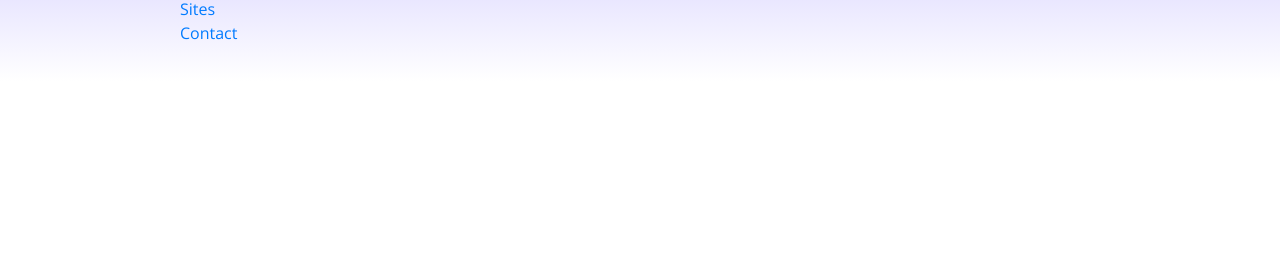
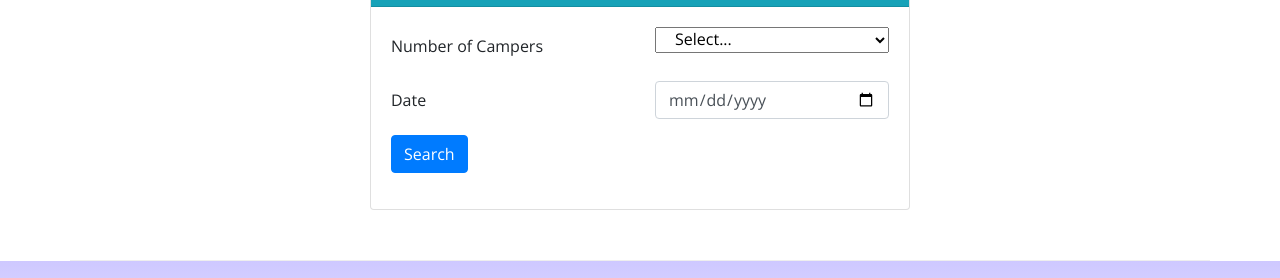
Before and after one commit to Arnold-DuFauchard/Bootstrap-Project-Setup, a website: page index.html in a window 1280 px wide. Shown: the part 1256-1534 px from the top of the page. Before the commit the page ends 1337 px from the top, so only its background shows below. Drawn offline with nearby package versions, Linux system fonts and the light colour scheme.

Commit message:
Week 2 Assignment Task 2

```diff
--- a/index.html
+++ b/index.html
@@ -96,6 +96,43 @@
                 </div>
             </div>
         </div>
+
+        <div class="row row-content align-items-center">
+            <div class="col-sm-6 mx-auto">
+                <div class="card">
+                    <h3 class="card-header bg-info text-white">Reserve a Campsite</h3>
+                    <div class="card-body">
+                        <form>
+                            <div class="form-group row">
+                                <label class="col-sm-6 col-form-label" for="numCampers">Number of Campers</label>
+                                <div class="col">
+                                    <select class="col"name="numCampers" id="numCampers">
+                                        <option>Select...</option>
+                                        <option>1</option>
+                                        <option>2</option>
+                                        <option>3</option>
+                                        <option>4</option>
+                                        <option>5</option>
+                                        <option>6</option>
+                                    </select>
+                                </div>
+                            </div>
+                            <div class="form-group row">
+                                <label class="col-sm-6 col-form-label" for="date">Date</label>
+                                <div class="col">
+                                    <input type="date" class="form-control" id="date" name="date" value="placeholder" />
+                                </div>
+                            </div>
+                            <div class="form-group row">
+                                <div class="col">
+                                    <button type="submit" class="btn btn-primary">Search</button>
+                                </div>
+                            </div>
+                        </form>
+                    </div>
+                </div>
+            </div>
+        </div>
     </div>
 
     <footer class="site-footer">
```
